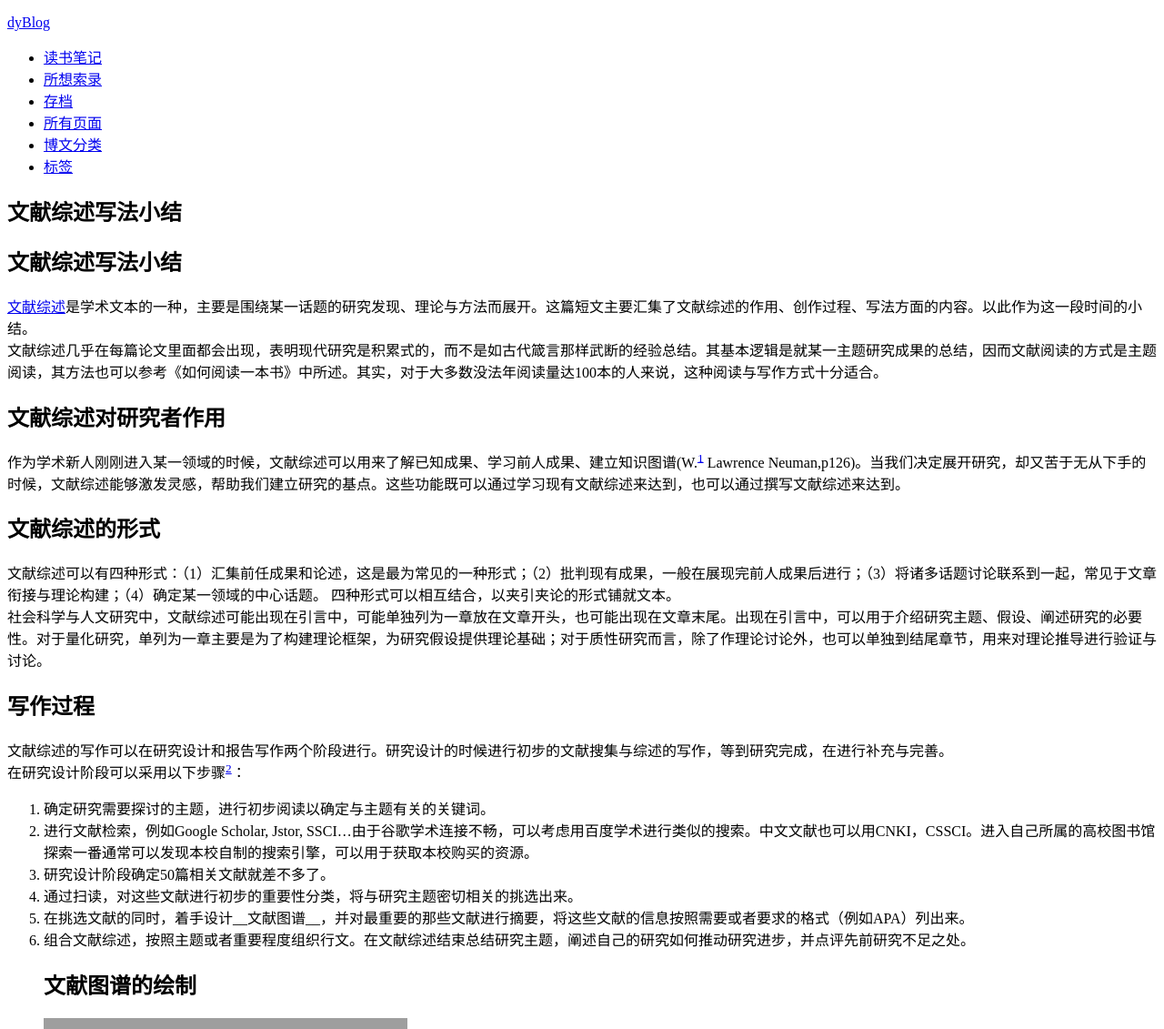
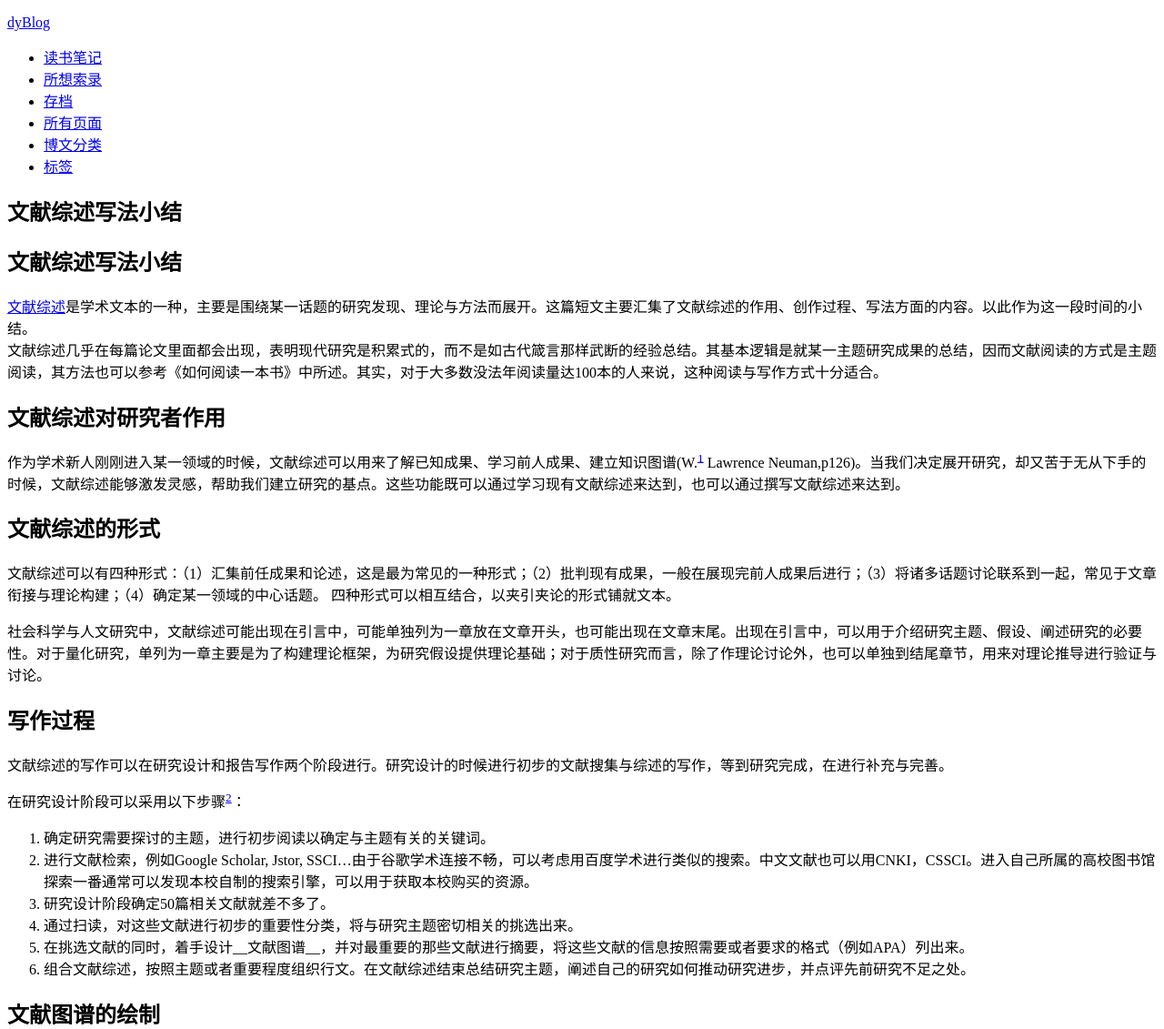
Before and after one commit to dyang504/blog, a Jekyll site: the page built from _posts/2015-12-23-Review-conducting.md, in a window 1280 px wide. Shown: the top 1131 px of the page at 91% size. Built offline with Jekyll 4.4.1, drawn with Linux system fonts in a browser that asks for light colours; comment, search, counter and statistics services are not loaded; grey boxes are pictures that could not be loaded.

Commit message:
modify review

```diff
--- a/_posts/2015-12-23-Review-conducting.md
+++ b/_posts/2015-12-23-Review-conducting.md
@@ -7,31 +7,44 @@ time: 2015-12-23
 tags: [article]
 ---
 
+# 文献综述写法小结
 
-# 文献综述写法小结
 [文献综述](https://en.wikipedia.org/wiki/Literature_review)是学术文本的一种，主要是围绕某一话题的研究发现、理论与方法而展开。这篇短文主要汇集了文献综述的作用、创作过程、写法方面的内容。以此作为这一段时间的小结。
 文献综述几乎在每篇论文里面都会出现，表明现代研究是积累式的，而不是如古代箴言那样武断的经验总结。其基本逻辑是就某一主题研究成果的总结，因而文献阅读的方式是主题阅读，其方法也可以参考《如何阅读一本书》中所述。其实，对于大多数没法年阅读量达100本的人来说，这种阅读与写作方式十分适合。
+
 ## 文献综述对研究者作用
+
 作为学术新人刚刚进入某一领域的时候，文献综述可以用来了解已知成果、学习前人成果、建立知识图谱(W.[^1] Lawrence Neuman,p126)。当我们决定展开研究，却又苦于无从下手的时候，文献综述能够激发灵感，帮助我们建立研究的基点。这些功能既可以通过学习现有文献综述来达到，也可以通过撰写文献综述来达到。
+
 ## 文献综述的形式
+
 文献综述可以有四种形式：（1）汇集前任成果和论述，这是最为常见的一种形式；（2）批判现有成果，一般在展现完前人成果后进行；（3）将诸多话题讨论联系到一起，常见于文章衔接与理论构建；（4）确定某一领域的中心话题。 四种形式可以相互结合，以夹引夹论的形式铺就文本。
+
 社会科学与人文研究中，文献综述可能出现在引言中，可能单独列为一章放在文章开头，也可能出现在文章末尾。出现在引言中，可以用于介绍研究主题、假设、阐述研究的必要性。对于量化研究，单列为一章主要是为了构建理论框架，为研究假设提供理论基础；对于质性研究而言，除了作理论讨论外，也可以单独到结尾章节，用来对理论推导进行验证与讨论。
+
 ## 写作过程
+
 文献综述的写作可以在研究设计和报告写作两个阶段进行。研究设计的时候进行初步的文献搜集与综述的写作，等到研究完成，在进行补充与完善。
+
 在研究设计阶段可以采用以下步骤[^2]：
+
 1. 确定研究需要探讨的主题，进行初步阅读以确定与主题有关的关键词。
 2. 进行文献检索，例如Google Scholar, Jstor, SSCI...由于谷歌学术连接不畅，可以考虑用百度学术进行类似的搜索。中文文献也可以用CNKI，CSSCI。进入自己所属的高校图书馆探索一番通常可以发现本校自制的搜索引擎，可以用于获取本校购买的资源。
 3. 研究设计阶段确定50篇相关文献就差不多了。
 4. 通过扫读，对这些文献进行初步的重要性分类，将与研究主题密切相关的挑选出来。
 5. 在挑选文献的同时，着手设计__文献图谱__，并对最重要的那些文献进行摘要，将这些文献的信息按照需要或者要求的格式（例如APA）列出来。
 6. 组合文献综述，按照主题或者重要程度组织行文。在文献综述结束总结研究主题，阐述自己的研究如何推动研究进步，并点评先前研究不足之处。
+
 ## 文献图谱的绘制
-![文献图谱示例](/Users/yang/Pictures/FN2V63AD2J.com.tencent.ScreenCapture2/QQ20151223-0@2x.png)  _图1 文献图谱示例，截取自John W. Creswell_
+
+![文献图谱示例](https://40.media.tumblr.com/9c007bc3ab5884a4684a79ee3970eb18/tumblr_nztfiwQ1v01t1eq7zo1_1280.jpg)  _图1 文献图谱示例，截取自John W. Creswell_
 
 
 如*图1*所示，该作者围绕组织内的程序公正汇集了相关研究主题。对每篇研究以*作者－日期*罗列。在现有文献的基础上提出了程序正义与文化是进一步需要研究的内容。
 文献图谱在研究设计阶段通常需要包括研究25篇，对于硕博论文来说，在完成阶段需要包括大约100篇的文献[^2]。
+
 ## 摘要的写作
+
 摘要是对论文的主要元素的回顾，方便读者了解所论及文章的基本特点。摘要一般包括以下几个点：
 
  + 研究涉及的主要问题
@@ -43,6 +56,7 @@ tags: [article]
 对于写作规范的论文来说，这些信息可以在论文的引言、研究方法、结论等章节找到。
 
 ## 定量研究与混合式研究的文献综述结构范例
+
 1. 介绍综述的结构
 2. 综述主题1，例如重要的自变量
 3. 综述主题2，如重要的因变量
```
